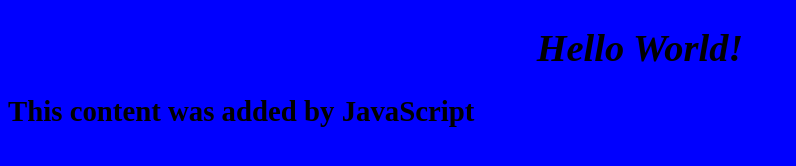
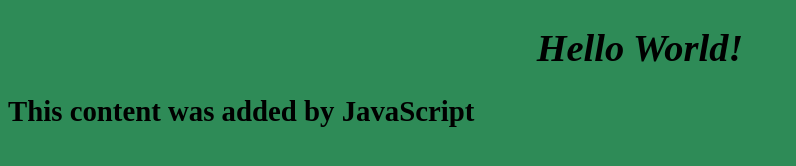
Before and after one commit to ElijahBundi/first-remote-repo, a plain HTML site: page index.html in a window 1280 px wide. Shown: the whole page, without its empty margins (0-796 px from the left). Drawn offline with Linux system fonts and the light colour scheme.

Commit message:
modified style.css

```diff
--- a/style.css
+++ b/style.css
@@ -1,5 +1,5 @@
 body {
-    background: blue;
+    background: seagreen;
     font-size: larger;
     text-shadow: 10px;
 }
```
